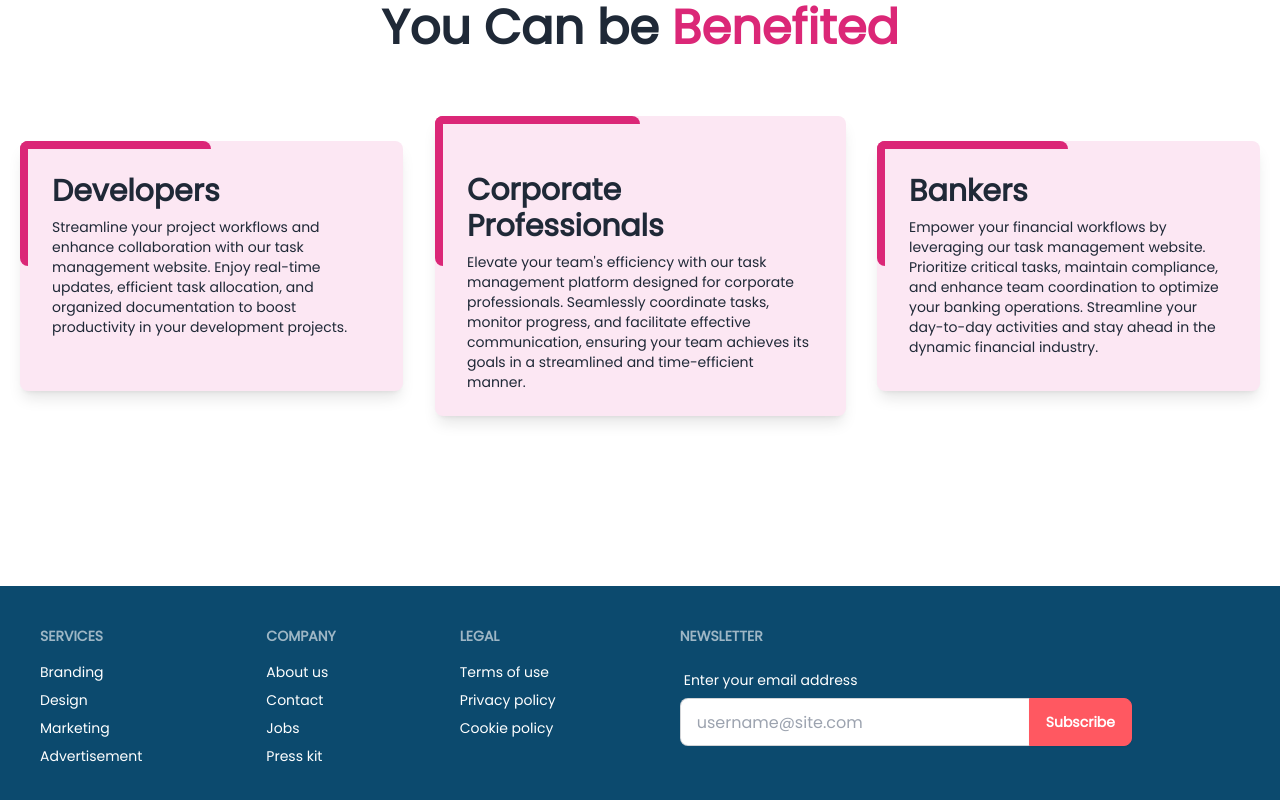
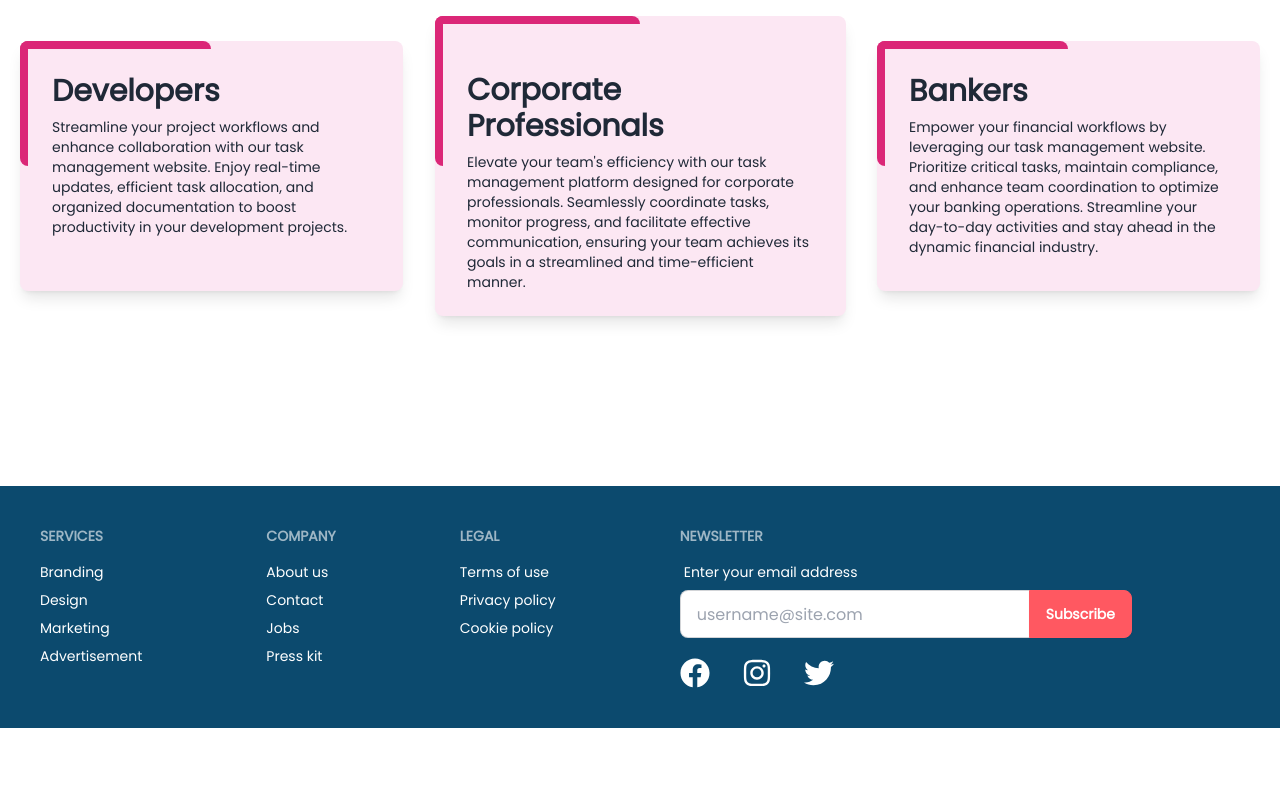
Before and after one commit to Rifa9oct/task-management-client, a React (Vite) app: page / in a window 1280 px wide. Shown: the part 919-1719 px from the top of the page. After the commit the page ends 1647 px from the top, so only its background shows below. Built offline with nearby package versions, Linux system fonts and the light colour scheme; no server answers; a web font is replaced by a local one.

Commit message:
modify code

```diff
--- a/src/pages/Home/Banner.jsx
+++ b/src/pages/Home/Banner.jsx
@@ -3,7 +3,7 @@ import img from "../../assets/banner.png"
 
 const Banner = () => {
     return (
-        <div className="flex top-0 flex-col-reverse lg:flex-row items-center justify-between pt-[150px] lg:pt-0 md:pt-[100px] pb-[80px] lg:pb-0 md:pb-[50px] lg:h-[700px] bg-blue-50 w-full px-[150px]">
+        <div className="flex flex-col-reverse lg:flex-row items-center justify-between pb-[80px] lg:pb-0 md:pb-[50px] lg:h-[600px] bg-blue-50 w-full px-[150px]">
             <div data-aos="fade-right">
                 <h1 className="text-4xl mt-8 md:text-5xl lg:text-7xl text-center lg:text-start font-bold">Manage Your<br /><span className="text-blue-600">Task</span> Quickly</h1>
                 <p className="mt-3 text-sm text-center lg:text-start text-slate-600 w-[400px] md:w-[600px] font-medium">Empower Your Productivity with Pro Tasker. Your Ultimate Task Management Solution! Streamline your workflow, stay organized, and achieve your goals effortlessly.</p>
--- a/src/pages/Home/Footer.jsx
+++ b/src/pages/Home/Footer.jsx
@@ -1,3 +1,5 @@
+import { FaFacebook, FaInstagram, FaTwitter } from "react-icons/fa";
+
 const Footer = () => {
     return (
         <div>
@@ -22,6 +24,7 @@ const Footer = () => {
                     <a className="link link-hover">Privacy policy</a>
                     <a className="link link-hover">Cookie policy</a>
                 </nav>
+                <div>
                     <form>
                         <header className="footer-title">Newsletter</header>
                         <fieldset className="form-control w-80">
@@ -34,6 +37,12 @@ const Footer = () => {
                             </div>
                         </fieldset>
                     </form>
+                    <ul className="flex text-3xl gap-8 mt-3 cursor-pointer">
+                        <li><a href="https://www.facebook.com"><FaFacebook/></a></li>
+                        <li><a href="https://www.instagram.com"><FaInstagram/></a></li>
+                        <li><a href="https://twitter.com/?partner=opera15-other"><FaTwitter/></a></li>
+                    </ul>
+                </div>
             </footer>
         </div>
     );
```
Lines whose indentation alone changed are shown as unchanged.
